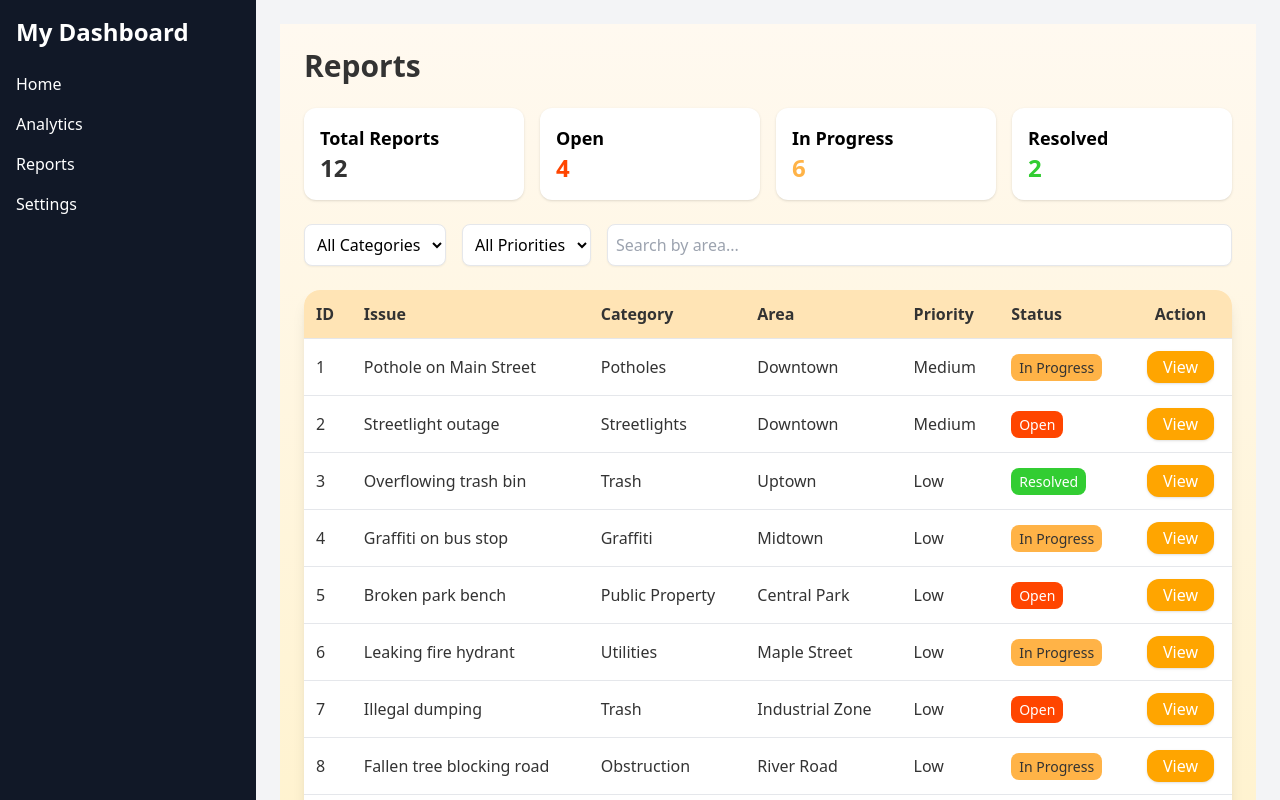
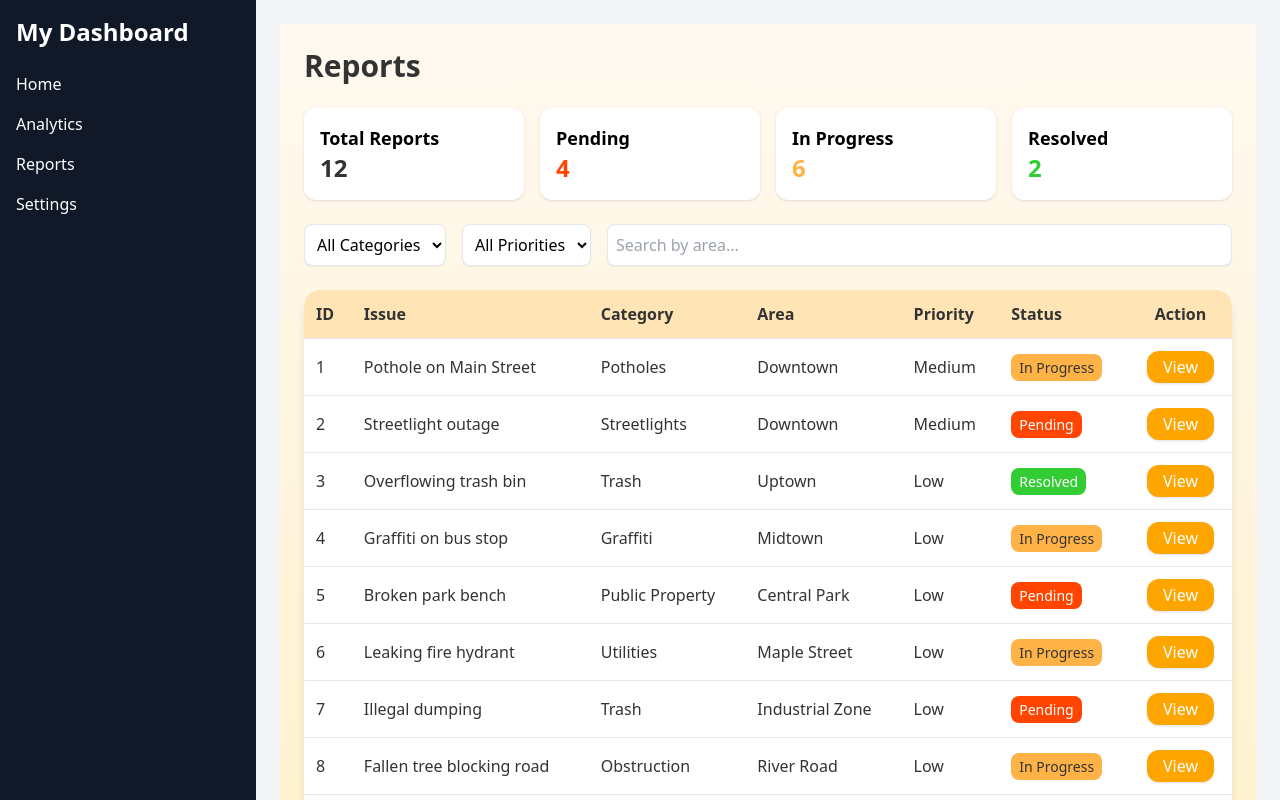
Before and after one commit to Dany1211/report_IT, a React (Vite) app in the folder Web_Admin/: page /Reports in a window 1280 px wide. Built offline with nearby package versions, Linux system fonts and the light colour scheme.

Commit message:
Penging updated

```diff
--- a/Web_Admin/src/pages/Reports.jsx
+++ b/Web_Admin/src/pages/Reports.jsx
@@ -21,150 +21,151 @@ const assignPriorityByArea = (reports) => {
 export default function Reports() {
   const initialReports = [
   {
-      id: 1,
-      issue: "Pothole on Main Street",
-      description: "Large pothole near the traffic light, causing cars to swerve.",
-      category: "Potholes",
-      area: "Downtown",
-      status: "In Progress",
-      reporter: "John Doe",
-      submittedAt: "2025-09-01",
-      department: "Unassigned",
-      notes: "",
+    "id": 1,
+    "issue": "Pothole on Main Street",
+    "description": "Large pothole near the traffic light, causing cars to swerve.",
+    "category": "Potholes",
+    "area": "Downtown",
+    "status": "In Progress",
+    "reporter": "John Doe",
+    "submittedAt": "2025-09-01",
+    "department": "Unassigned",
+    "notes": ""
   },
   {
-      id: 2,
-      issue: "Streetlight outage",
-      description: "Streetlight not working outside the library, area is dark at night.",
-      category: "Streetlights",
-      area: "Downtown",
-      status: "Open",
-      reporter: "Jane Smith",
-      submittedAt: "2025-09-02",
-      department: "Unassigned",
-      notes: "",
+    "id": 2,
+    "issue": "Streetlight outage",
+    "description": "Streetlight not working outside the library, area is dark at night.",
+    "category": "Streetlights",
+    "area": "Downtown",
+    "status": "Pending",
+    "reporter": "Jane Smith",
+    "submittedAt": "2025-09-02",
+    "department": "Unassigned",
+    "notes": ""
   },
   {
-      id: 3,
-      issue: "Overflowing trash bin",
-      description: "Trash bin on 3rd Ave is overflowing, attracting stray dogs.",
-      category: "Trash",
-      area: "Uptown",
-      status: "Resolved",
-      reporter: "Alex Johnson",
-      submittedAt: "2025-09-03",
-      department: "Sanitation",
-      notes: "Cleaned on 2025-09-04",
+    "id": 3,
+    "issue": "Overflowing trash bin",
+    "description": "Trash bin on 3rd Ave is overflowing, attracting stray dogs.",
+    "category": "Trash",
+    "area": "Uptown",
+    "status": "Resolved",
+    "reporter": "Alex Johnson",
+    "submittedAt": "2025-09-03",
+    "department": "Sanitation",
+    "notes": "Cleaned on 2025-09-04"
   },
   {
-      id: 4,
-      issue: "Graffiti on bus stop",
-      description: "Graffiti on the bus stop shelter at Elm Street.",
-      category: "Graffiti",
-      area: "Midtown",
-      status: "In Progress",
-      reporter: "Maria Lee",
-      submittedAt: "2025-09-04",
-      department: "Public Works",
-      notes: "",
+    "id": 4,
+    "issue": "Graffiti on bus stop",
+    "description": "Graffiti on the bus stop shelter at Elm Street.",
+    "category": "Graffiti",
+    "area": "Midtown",
+    "status": "In Progress",
+    "reporter": "Maria Lee",
+    "submittedAt": "2025-09-04",
+    "department": "Public Works",
+    "notes": ""
   },
   {
-      id: 5,
-      issue: "Broken park bench",
-      description: "Bench in Central Park has a broken seat, unsafe for use.",
-      category: "Public Property",
-      area: "Central Park",
-      status: "Open",
-      reporter: "David Green",
-      submittedAt: "2025-09-05",
-      department: "Public Works",
-      notes: "",
+    "id": 5,
+    "issue": "Broken park bench",
+    "description": "Bench in Central Park has a broken seat, unsafe for use.",
+    "category": "Public Property",
+    "area": "Central Park",
+    "status": "Pending",
+    "reporter": "David Green",
+    "submittedAt": "2025-09-05",
+    "department": "Public Works",
+    "notes": ""
   },
   {
-      id: 6,
-      issue: "Leaking fire hydrant",
-      description: "Water leaking continuously from hydrant on Maple Street.",
-      category: "Utilities",
-      area: "Maple Street",
-      status: "In Progress",
-      reporter: "Sophia Brown",
-      submittedAt: "2025-09-05",
-      department: "Unassigned",
-      notes: "",
+    "id": 6,
+    "issue": "Leaking fire hydrant",
+    "description": "Water leaking continuously from hydrant on Maple Street.",
+    "category": "Utilities",
+    "area": "Maple Street",
+    "status": "In Progress",
+    "reporter": "Sophia Brown",
+    "submittedAt": "2025-09-05",
+    "department": "Unassigned",
+    "notes": ""
   },
   {
-      id: 7,
-      issue: "Illegal dumping",
-      description: "Large pile of garbage dumped behind the shopping plaza.",
-      category: "Trash",
-      area: "Industrial Zone",
-      status: "Open",
-      reporter: "Michael Clark",
-      submittedAt: "2025-09-06",
-      department: "Sanitation",
-      notes: "",
+    "id": 7,
+    "issue": "Illegal dumping",
+    "description": "Large pile of garbage dumped behind the shopping plaza.",
+    "category": "Trash",
+    "area": "Industrial Zone",
+    "status": "Pending",
+    "reporter": "Michael Clark",
+    "submittedAt": "2025-09-06",
+    "department": "Sanitation",
+    "notes": ""
   },
   {
-      id: 8,
-      issue: "Fallen tree blocking road",
-      description: "Tree blocking traffic near River Road bridge.",
-      category: "Obstruction",
-      area: "River Road",
-      status: "In Progress",
-      reporter: "Emily Davis",
-      submittedAt: "2025-09-06",
-      department: "Public Works",
-      notes: "Team dispatched",
+    "id": 8,
+    "issue": "Fallen tree blocking road",
+    "description": "Tree blocking traffic near River Road bridge.",
+    "category": "Obstruction",
+    "area": "River Road",
+    "status": "In Progress",
+    "reporter": "Emily Davis",
+    "submittedAt": "2025-09-06",
+    "department": "Public Works",
+    "notes": "Team dispatched"
   },
   {
-      id: 9,
-      issue: "Flooded sidewalk",
-      description: "Water accumulation due to poor drainage at Pine Avenue.",
-      category: "Drainage",
-      area: "Pine Avenue",
-      status: "Open",
-      reporter: "Chris Evans",
-      submittedAt: "2025-09-07",
-      department: "Unassigned",
-      notes: "",
+    "id": 9,
+    "issue": "Flooded sidewalk",
+    "description": "Water accumulation due to poor drainage at Pine Avenue.",
+    "category": "Drainage",
+    "area": "Pine Avenue",
+    "status": "Pending",
+    "reporter": "Chris Evans",
+    "submittedAt": "2025-09-07",
+    "department": "Unassigned",
+    "notes": ""
   },
   {
-      id: 10,
-      issue: "Damaged traffic signal",
-      description: "Traffic light not functioning at 5th & Main intersection.",
-      category: "Streetlights",
-      area: "5th Avenue",
-      status: "Resolved",
-      reporter: "Laura White",
-      submittedAt: "2025-09-07",
-      department: "Electrical",
-      notes: "Fixed on 2025-09-08",
+    "id": 10,
+    "issue": "Damaged traffic signal",
+    "description": "Traffic light not functioning at 5th & Main intersection.",
+    "category": "Streetlights",
+    "area": "5th Avenue",
+    "status": "Resolved",
+    "reporter": "Laura White",
+    "submittedAt": "2025-09-07",
+    "department": "Electrical",
+    "notes": "Fixed on 2025-09-08"
   },
   {
-      id: 11,
-      issue: "Pothole on Main Street",
-      description: "Large pothole near the traffic light, causing cars to swerve.",
-      category: "Potholes",
-      area: "Downtown",
-      status: "In Progress",
-      reporter: "John Doe",
-      submittedAt: "2025-09-01",
-      department: "Unassigned",
-      notes: "",
+    "id": 11,
+    "issue": "Pothole on Main Street",
+    "description": "Large pothole near the traffic light, causing cars to swerve.",
+    "category": "Potholes",
+    "area": "Downtown",
+    "status": "In Progress",
+    "reporter": "John Doe",
+    "submittedAt": "2025-09-01",
+    "department": "Unassigned",
+    "notes": ""
   },
   {
-      id: 12,
-      issue: "Pothole on Main Street",
-      description: "Large pothole near the traffic light, causing cars to swerve.",
-      category: "Potholes",
-      area: "Downtown",
-      status: "In Progress",
-      reporter: "John Doe",
-      submittedAt: "2025-09-01",
-      department: "Unassigned",
-      notes: "",
-    },
-  ];
+    "id": 12,
+    "issue": "Pothole on Main Street",
+    "description": "Large pothole near the traffic light, causing cars to swerve.",
+    "category": "Potholes",
+    "area": "Downtown",
+    "status": "In Progress",
+    "reporter": "John Doe",
+    "submittedAt": "2025-09-01",
+    "department": "Unassigned",
+    "notes": ""
+  }
+]
+
 
   const [reports, setReports] = useState(assignPriorityByArea(initialReports));
   const [categoryFilter, setCategoryFilter] = useState("All");
@@ -174,7 +175,7 @@ export default function Reports() {
 
   // Dashboard stats
   const totalReports = reports.length;
-  const openReports = reports.filter((r) => r.status === "Open").length;
+  const openReports = reports.filter((r) => r.status === "Pending").length;
   const inProgressReports = reports.filter((r) => r.status === "In Progress").length;
   const resolvedReports = reports.filter((r) => r.status === "Resolved").length;
 
@@ -195,7 +196,7 @@ export default function Reports() {
         return "bg-[#32CD32] text-white px-2 py-1 rounded-lg text-sm";
       case "In Progress":
         return "bg-[#FFB347] text-[#333] px-2 py-1 rounded-lg text-sm";
-      case "Open":
+      case "Pending":
         return "bg-[#FF4500] text-white px-2 py-1 rounded-lg text-sm";
       default:
         return "px-2 py-1 rounded-lg text-sm";
@@ -225,7 +226,7 @@ export default function Reports() {
           <p className="text-2xl font-bold text-[#333]">{totalReports}</p>
         </div>
         <div className="bg-white p-4 rounded-xl shadow">
-          <h3 className="text-lg font-semibold">Open</h3>
+          <h3 className="text-lg font-semibold">Pending</h3>
           <p className="text-2xl font-bold text-[#FF4500]">{openReports}</p>
         </div>
         <div className="bg-white p-4 rounded-xl shadow">
@@ -377,7 +378,7 @@ export default function Reports() {
                   }
                   className="border rounded-lg p-2 w-full"
                 >
-                  <option value="Open">Open</option>
+                  <option value="Pending">Pending</option>
                   <option value="In Progress">In Progress</option>
                   <option value="Resolved">Resolved</option>
                 </select>
```
Lines whose indentation alone changed are shown as unchanged.
